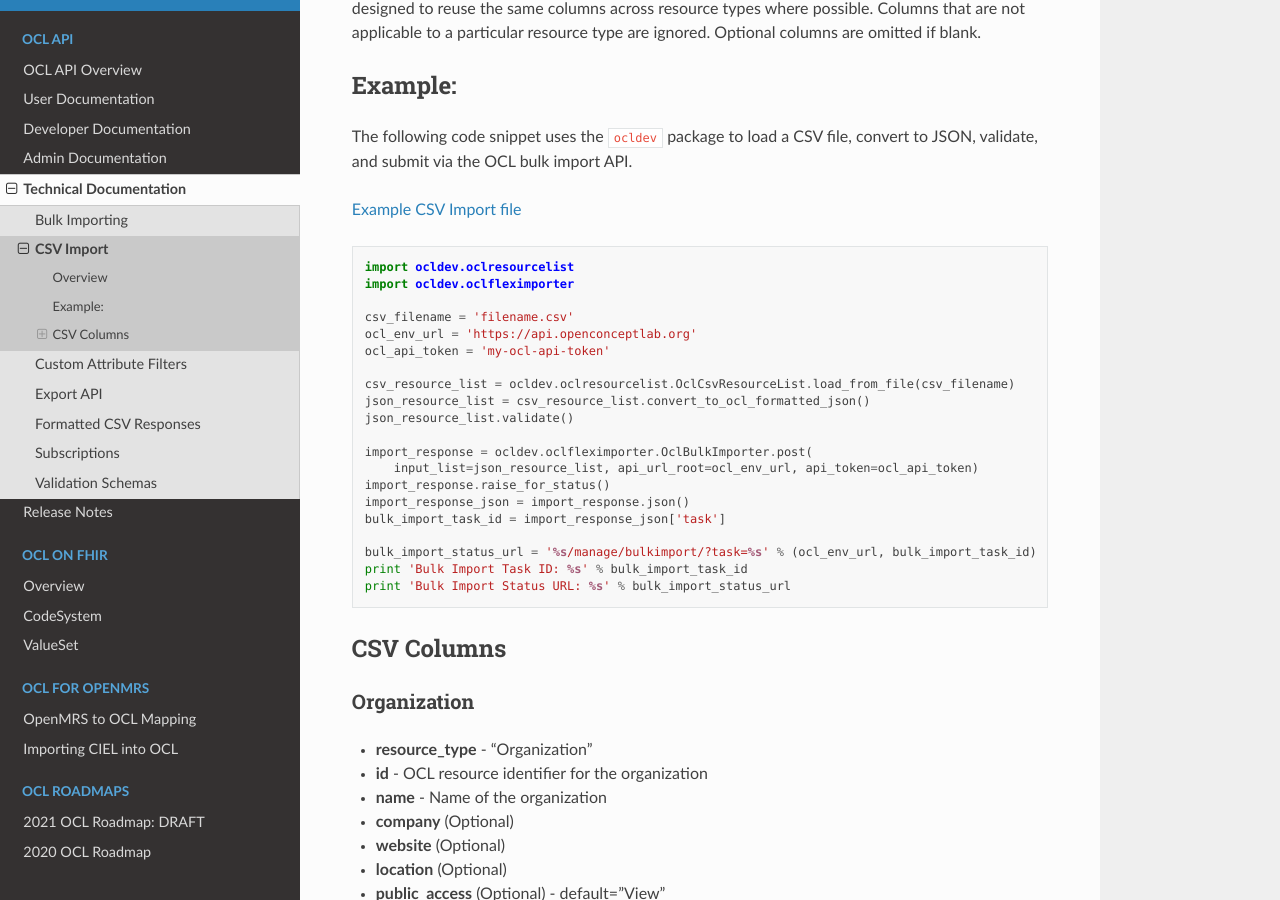
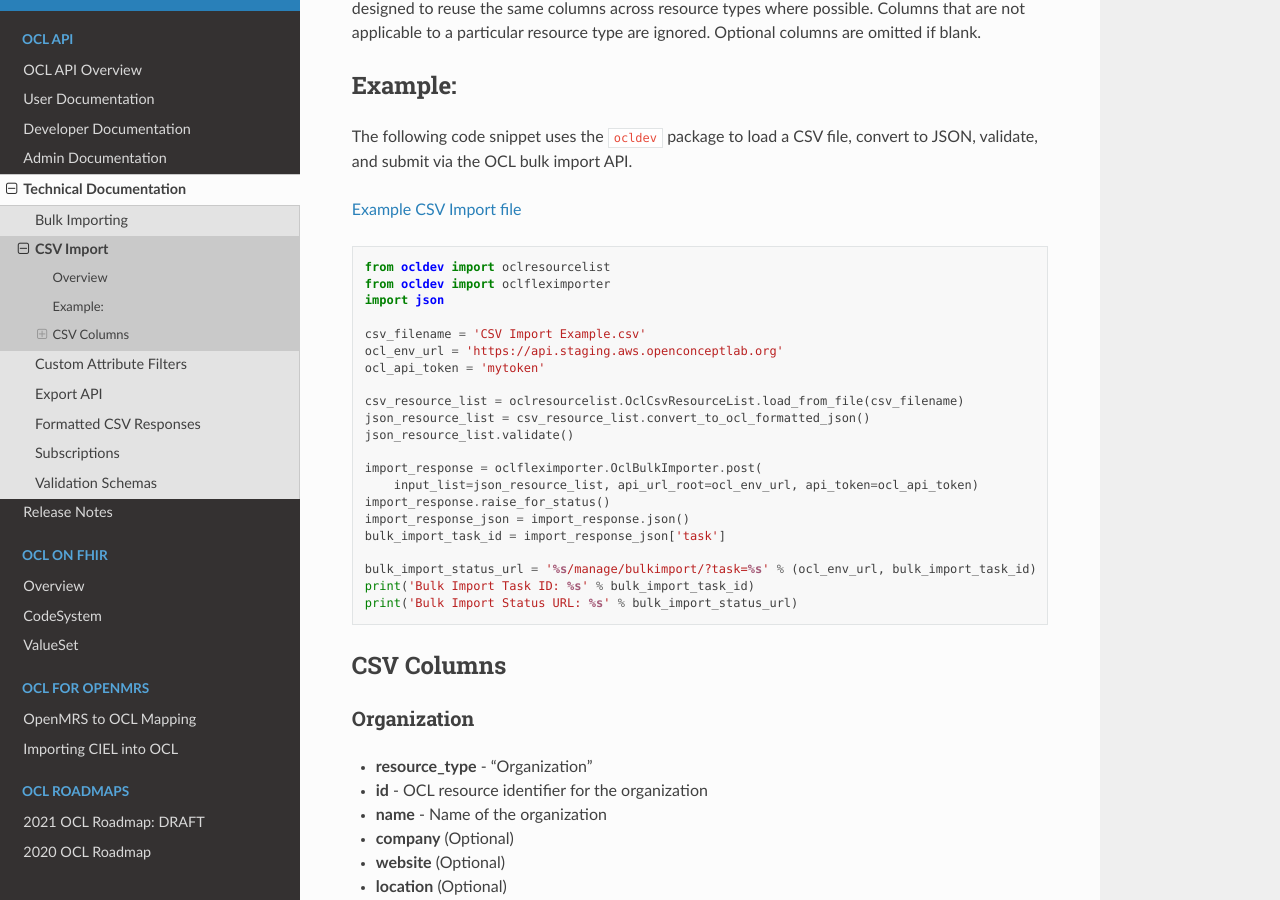
Before and after one commit to OpenConceptLab/ocl-docs, a Sphinx documentation site: the page built from docs/source/oclapi/technical/csvimport.md, in a window 1280 px wide and 900 px high, scrolled down 387 px. Built offline with Sphinx 7.4.7 and the Read the Docs theme 2.0.0, drawn with Linux system fonts in a browser that asks for light colours.

Commit message:
updating python example

````diff
--- a/docs/source/oclapi/technical/csvimport.md
+++ b/docs/source/oclapi/technical/csvimport.md
@@ -12,26 +12,27 @@ The following code snippet uses the `ocldev` package to load a CSV file, convert
 [Example CSV Import file](https://docs.google.com/spreadsheets/d/1pM3XlcFw5f3UJggPjIm43RkKpdsnBGhoOclTlWSI5Y8/edit?usp=sharing)
 
 ```python
-import ocldev.oclresourcelist
-import ocldev.oclfleximporter
+from ocldev import oclresourcelist
+from ocldev import oclfleximporter
+import json
 
-csv_filename = 'filename.csv'
-ocl_env_url = 'https://api.openconceptlab.org'
-ocl_api_token = 'my-ocl-api-token'
+csv_filename = 'CSV Import Example.csv'
+ocl_env_url = 'https://api.staging.aws.openconceptlab.org'
+ocl_api_token = 'mytoken'
 
-csv_resource_list = ocldev.oclresourcelist.OclCsvResourceList.load_from_file(csv_filename)
+csv_resource_list = oclresourcelist.OclCsvResourceList.load_from_file(csv_filename)
 json_resource_list = csv_resource_list.convert_to_ocl_formatted_json()
 json_resource_list.validate()
 
-import_response = ocldev.oclfleximporter.OclBulkImporter.post(
+import_response = oclfleximporter.OclBulkImporter.post(
     input_list=json_resource_list, api_url_root=ocl_env_url, api_token=ocl_api_token)
 import_response.raise_for_status()
 import_response_json = import_response.json()
 bulk_import_task_id = import_response_json['task']
 
 bulk_import_status_url = '%s/manage/bulkimport/?task=%s' % (ocl_env_url, bulk_import_task_id)
-print 'Bulk Import Task ID: %s' % bulk_import_task_id
-print 'Bulk Import Status URL: %s' % bulk_import_status_url
+print('Bulk Import Task ID: %s' % bulk_import_task_id)
+print('Bulk Import Status URL: %s' % bulk_import_status_url)
 ```
 
 ### CSV Columns
````
